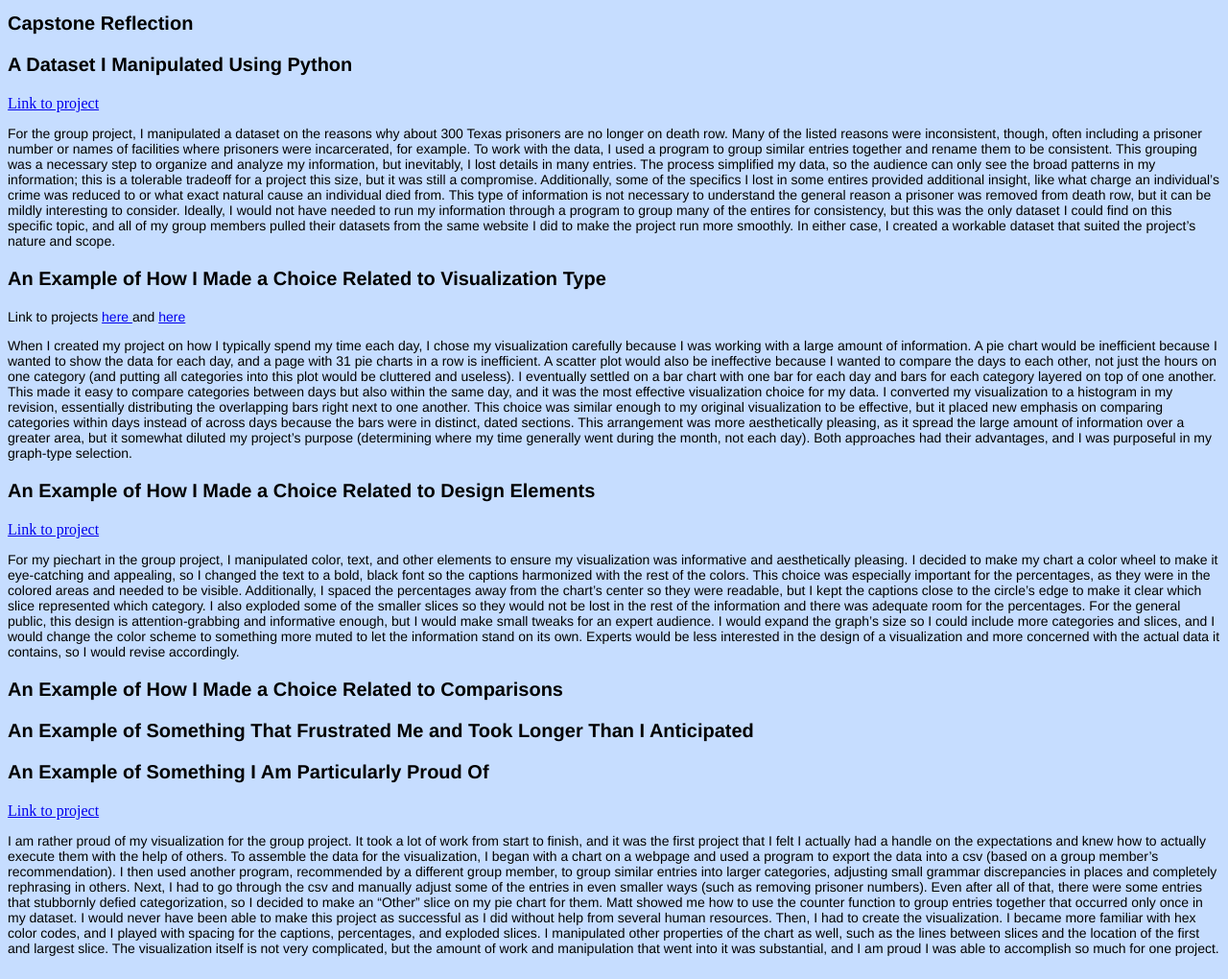
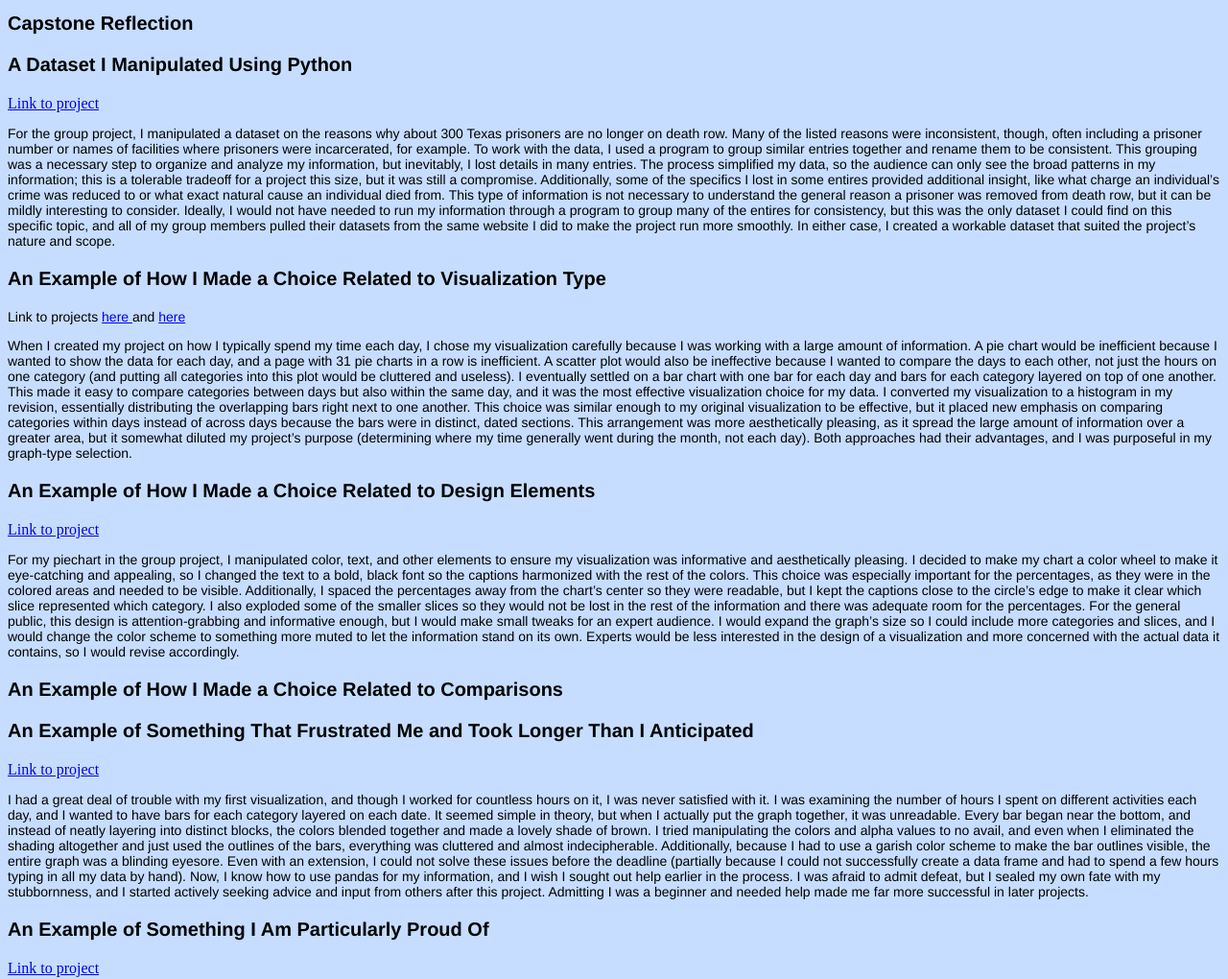
Before and after one commit to astryker18/capstone, a plain HTML site: page index.html in a window 1280 px wide. Shown: the top 1020 px of the page at 96% size. Drawn offline with Linux system fonts and the light colour scheme.

Commit message:
Update index.html

```diff
--- a/index.html
+++ b/index.html
@@ -5,15 +5,18 @@
   </head>
   <body>
     <h1>Capstone Reflection</h1>
+
 	<h3>A Dataset I Manipulated Using Python</h3>
       		<a href = "https://github.com/asl45/team-assignment/tree/master/reasons">Link to project</a>
       			<p>For the group project, I manipulated a dataset on the reasons why about 300 Texas prisoners are no longer on death row. Many of the listed reasons were inconsistent, though, often including a prisoner number or names of facilities where prisoners were incarcerated, for example. To work with the data, I used a program to group similar entries together and rename them to be consistent.
 	This grouping was a necessary step to organize and analyze my information, but inevitably, I lost details in many entries. The process simplified my data, so the audience can only see the broad patterns in my information; this is a tolerable tradeoff for a project this size, but it was still a compromise. Additionally, some of the specifics I lost in some entires provided additional insight, like what charge an individual’s crime was reduced to or what exact natural cause an individual died from. This type of information is not necessary to understand the general reason a prisoner was removed from death row, but it can be mildly interesting to consider.
 	Ideally, I would not have needed to run my information through a program to group many of the entires for consistency, but this was the only dataset I could find on this specific topic, and all of my group members pulled their datasets from the same website I did to make the project run more smoothly. In either case, I created a workable dataset that suited the project’s nature and scope. </p>
+
 	  <h3>An Example of How I Made a Choice Related to Visualization Type </h3>
 		<p>Link to projects <a href = "https://github.com/astryker18/data-viz-1">here </a>and <a href = "https://github.com/astryker18/viz_1_revision">here</a></p>
       			<p>When I created my project on how I typically spend my time each day, I chose my  visualization carefully because I was working with a large amount of information. A pie chart would be inefficient because I wanted to show the data for each day, and a page with 31 pie charts in a row is inefficient. A scatter plot would also be ineffective because I wanted to compare the days to each other, not just the hours on one category (and putting all categories into this plot would be cluttered and useless). I eventually settled on a bar chart with one bar for each day and bars for each category layered on top of one another. This made it easy to compare categories between days but also within the same day, and it was the most effective visualization choice for my data.
 	I converted my visualization to a histogram in my revision, essentially distributing the overlapping bars right next to one another. This choice was similar enough to my original visualization to be effective, but it placed new emphasis on comparing categories within days instead of across days because the bars were in distinct, dated sections. This arrangement was more aesthetically pleasing, as it spread the large amount of information over a greater area, but it somewhat diluted my project’s purpose (determining where my time generally went during the month, not each day). Both approaches had their advantages, and I was purposeful in my graph-type selection.</p>
+
 	  <h3>An Example of How I Made a Choice Related to Design Elements</h3>
     		<a href = "https://github.com/asl45/team-assignment/tree/master/reasons">Link to project</a>
       			<p>For my piechart in the group project, I manipulated color, text, and other elements to ensure my visualization was informative and aesthetically pleasing. I decided to make my chart a color wheel to make it eye-catching and appealing, so I changed the text to a bold, black font so the captions harmonized with the rest of the colors. This choice was especially important for the percentages, as they were in the colored areas and needed to be visible. Additionally, I spaced the percentages away from the chart’s center so they were readable, but I kept the captions close to the circle’s edge to make it clear which slice represented which category. I also exploded some of the smaller slices so they would not be lost in the rest of the information and there was adequate room for the percentages.
@@ -21,8 +24,11 @@
 </p>
     <h3>An Example of How I Made a Choice Related to Comparisons</h3>
       <p></p>
+
 	  <h3>An Example of Something That Frustrated Me and Took Longer Than I Anticipated</h3>
-      <p></p>
+		<a href = "https://github.com/astryker18/data-viz-1">Link to project</a>
+      			<p>I had a great deal of trouble with my first visualization, and though I worked for countless hours on it, I was never satisfied with it. I was examining the number of hours I spent on different activities each day, and I wanted to have bars for each category layered on each date. It seemed simple in theory, but when I actually put the graph together, it was unreadable. Every bar began near the bottom, and instead of neatly layering into distinct blocks, the colors blended together and made a lovely shade of brown. I tried manipulating the colors and alpha values to no avail, and even when I eliminated the shading altogether and just used the outlines of the bars, everything was cluttered and almost indecipherable. Additionally, because I had to use a garish color scheme to make the bar outlines visible, the entire graph was a blinding eyesore. Even with an extension, I could not solve these issues before the deadline (partially because I could not successfully create a data frame and had to spend a few hours typing in all my data by hand). Now, I know how to use pandas for my information, and I wish I sought out help earlier in the process. I was afraid to admit defeat, but I sealed my own fate with my stubbornness, and I started actively seeking advice and input from others after this project. Admitting I was a beginner and needed help made me far more successful in later projects.</p>
+
 	  <h3>An Example of Something I Am Particularly Proud Of</h3>
     		<a href = "https://github.com/asl45/team-assignment/tree/master/reasons">Link to project</a>
       			<p>I am rather proud of my visualization for the group project. It took a lot of work from start to finish, and it was the first project that I felt I actually had a handle on the expectations and knew how to actually execute them with the help of others.
```
Lines whose indentation alone changed are shown as unchanged.
